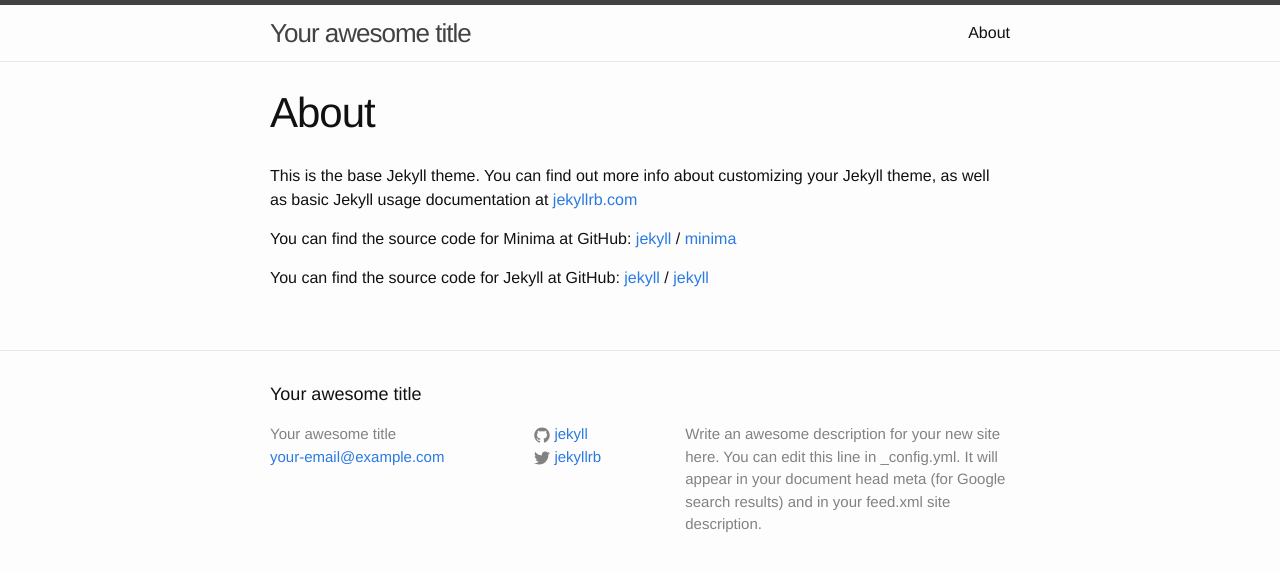
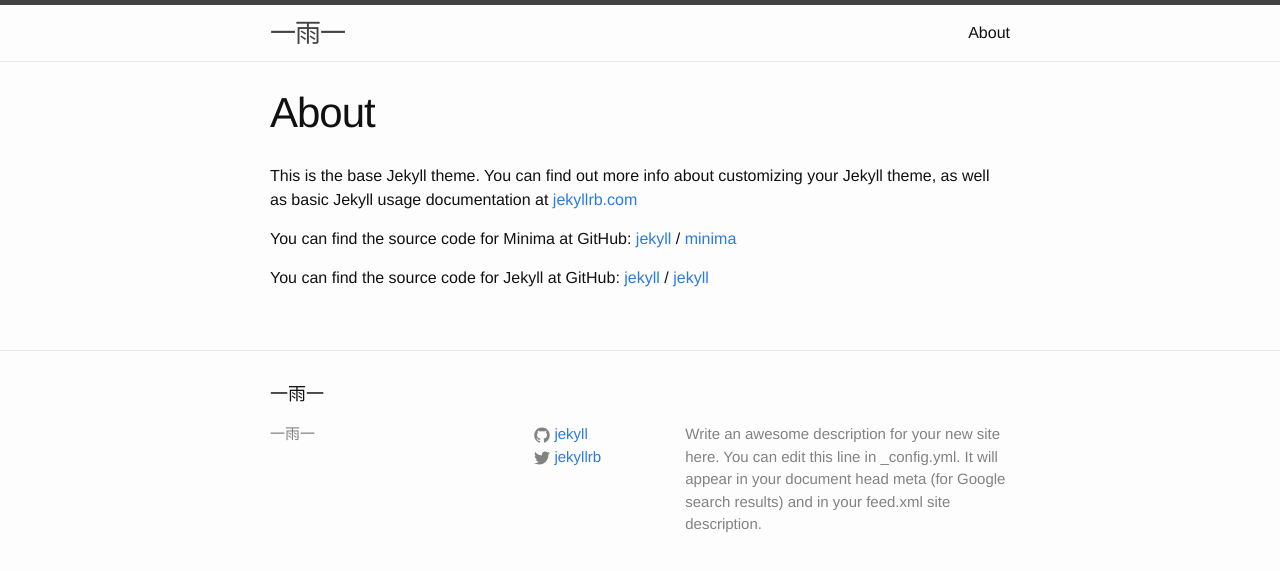
Before and after one commit to WaterMelody/index, a Jekyll site: the page built from about.md, in a window 1280 px wide. Shown: the top 571 px of the page. Built offline with Jekyll 4.4.1, drawn with Linux system fonts in a browser that asks for light colours.

Commit message:
fix baseurl

```diff
--- a/_config.yml
+++ b/_config.yml
@@ -13,14 +13,14 @@
 # you will see them accessed via {{ site.title }}, {{ site.email }}, and so on.
 # You can create any custom variable you would like, and they will be accessible
 # in the templates via {{ site.myvariable }}.
-title: Your awesome title
-email: your-email@example.com
+title: 一雨一
+email: "" #watermelody@example.com
 description: >- # this means to ignore newlines until "baseurl:"
   Write an awesome description for your new site here. You can edit this
   line in _config.yml. It will appear in your document head meta (for
   Google search results) and in your feed.xml site description.
-baseurl: "" # the subpath of your site, e.g. /blog
-url: "" # the base hostname & protocol for your site, e.g. http://example.com
+baseurl: "/knowledge" # the subpath of your site, e.g. /blog
+url: “” # the base hostname & protocol for your site, e.g. http://example.com
 twitter_username: jekyllrb
 github_username:  jekyll
 
```
